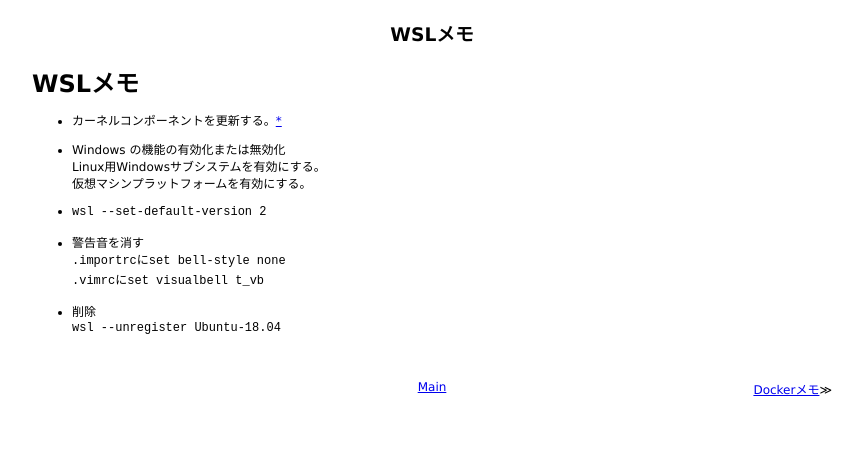
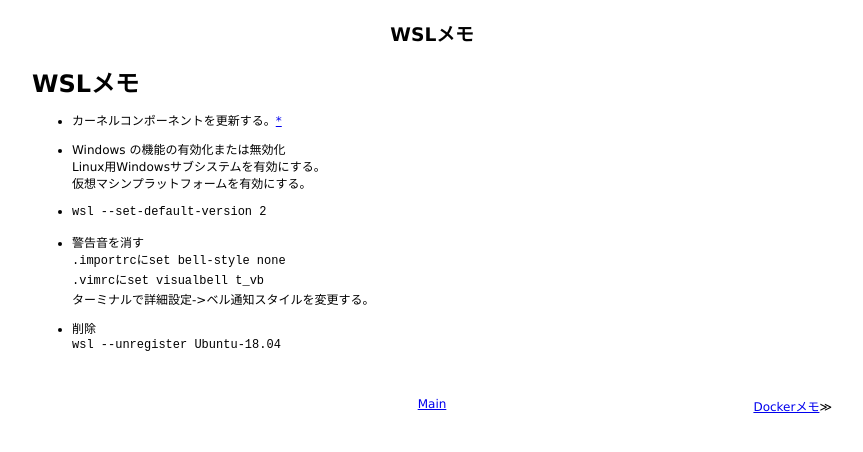
Before and after one commit to 38elements/38elements.github.com, a Jekyll site: the page built from _posts/2022-3-21-wsl.md, in a window 1280 px wide. Shown: the top 452 px of the page, without its empty margins (208-1071 px from the left). Built offline with Jekyll 4.4.1, drawn with Linux system fonts in a browser that asks for light colours.

Commit message:
Update 2022-3-21-wsl.md

```diff
--- a/_posts/2022-3-21-wsl.md
+++ b/_posts/2022-3-21-wsl.md
@@ -16,6 +16,7 @@ Linux用Windowsサブシステムを有効にする。
 * 警告音を消す
 `.importrc`に`set bell-style none`
 `.vimrc`に`set visualbell t_vb`
+ターミナルで詳細設定->ベル通知スタイルを変更する。
 
 * 削除
 `wsl --unregister Ubuntu-18.04`
```
